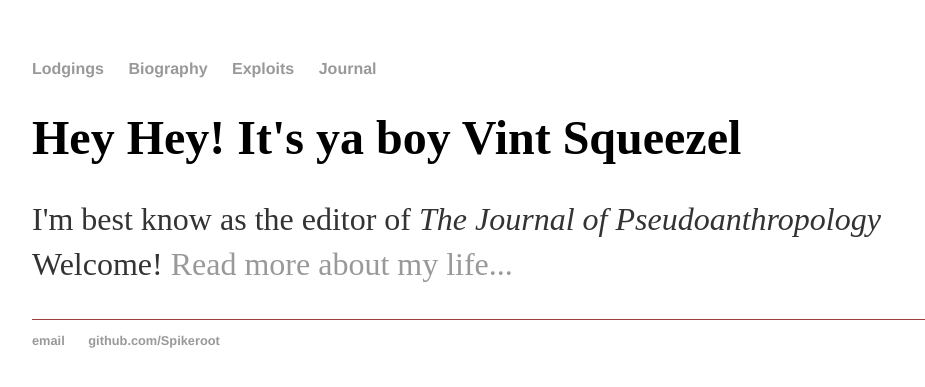
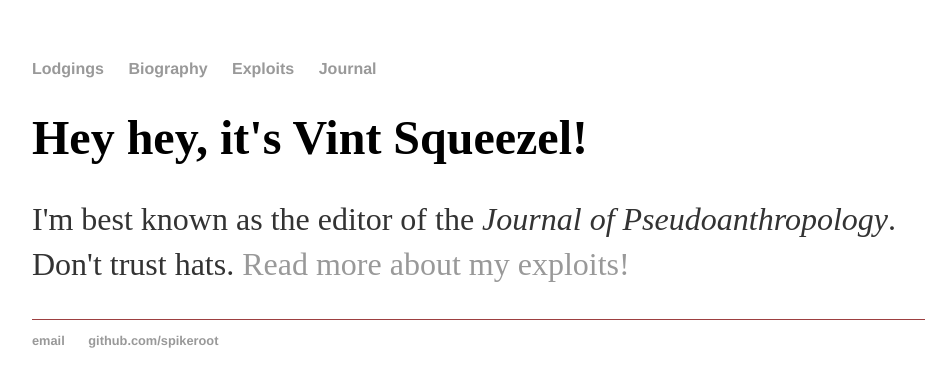
Before and after one commit to Spikeroot/spikeroot.github.io, a Jekyll site: the page built from index.html, in a window 1280 px wide. Shown: the top 387 px of the page, without its empty margins (160-1085 px from the left). Built offline with Jekyll 4.4.1, drawn with Linux system fonts in a browser that asks for light colours.

Commit message:
Update index.html

```diff
--- a/index.html
+++ b/index.html
@@ -1,31 +1,8 @@
-<!DOCTYPE html>
-<html>
-	<head>
-		<title>Vint Squeezel, Correspondent</title>
-		<!-- link to main stylesheet -->
-		<link rel="stylesheet" type="text/css" href="/css/main.css">
-	</head>
-	<body>
-
-		<nav>
-    		<ul>
-        		<li><a href="/">Lodgings</a></li>
-	        	<li><a href="/Biography">Biography</a></li>
-        		<li><a href="/Exploits">Exploits</a></li>
-        		<li><a href="/Journal">Journal</a></li>
-    		</ul>
-		</nav>
-		<div class="container">
-    		<div class="blurb">
-        		<h1>Hey Hey! It's ya boy Vint Squeezel </h1>
-				<p>I'm best know as the editor of <em>The Journal of Pseudoanthropology</em> Welcome! <a href="/about">Read more about my life...</a></p>
-    		</div><!-- /.blurb -->
-		</div><!-- /.container -->
-		<footer>
-    		<ul>
-        		<li><a href="mailto:tucker_beckett@my.uri.edu">email</a></li>
-        		<li><a href="https://github.com/Spikeroot">github.com/Spikeroot</a></li>
-			</ul>
-		</footer>
-	</body>
-</html>
+---
+layout: default
+title: Vint Squeezel, Correspondent
+---
+<div class="blurb">
+	<h1>Hey hey, it's Vint Squeezel!</h1>
+	<p>I'm best known as the editor of the <em>Journal of Pseudoanthropology</em>. Don't trust hats. <a href="/about">Read more about my exploits!</a></p>
+</div><!-- /.blurb -->
```
